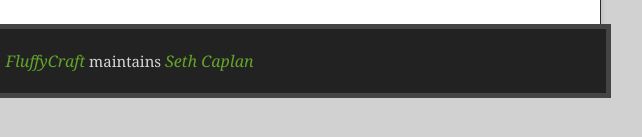
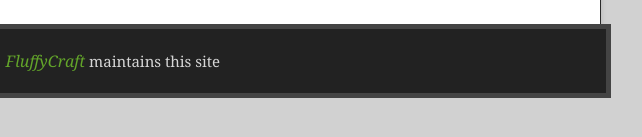
Before and after one commit to sethcaplan/sethcaplan.github.io, a plain HTML site: page index.html in a window 1280 px wide. Shown: the part 1027-1164 px from the top of the page, 377-1019 px from the left. Drawn offline with nearby package versions, Linux system fonts and the light colour scheme.

Commit message:
Update index.html

```diff
--- a/index.html
+++ b/index.html
@@ -43,7 +43,7 @@
     </div>
     <footer>
       <div class="owner">
-      <p><a href="https://github.com/FluffyCraft" class="avatar"><img src="https://avatars0.githubusercontent.com/u/5952486?s=60" width="48" height="48"/></a> <a href="https://github.com/FluffyCraft">FluffyCraft</a> maintains <a href="https://github.com/FluffyCraft/sethcaplan">Seth Caplan</a></p>
+      <p><a href="https://github.com/FluffyCraft" class="avatar"><img src="https://avatars0.githubusercontent.com/u/5952486?s=60" width="48" height="48"/></a> <a href="https://github.com/FluffyCraft">FluffyCraft</a> maintains this site</p>
       </div>
 
     </footer>
```
